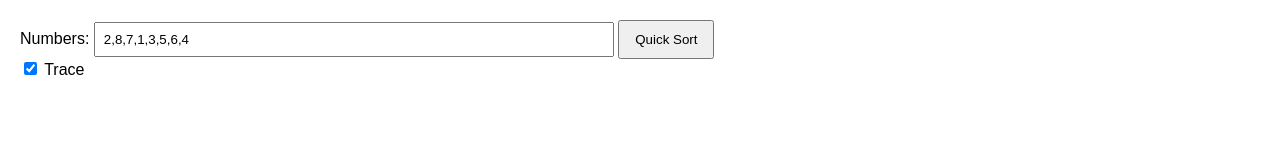
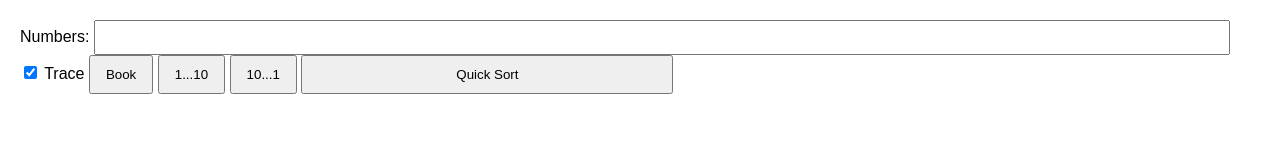
Before and after one commit to ray630410/homework, a plain HTML site: page quicksort.html in a window 1280 px wide. Drawn offline with Linux system fonts and the light colour scheme.

Commit message:
Add files via upload

```diff
--- a/quicksort.html
+++ b/quicksort.html
@@ -11,8 +11,7 @@
         }
 
         input[type="text"] {
-            width: 100%;
-            max-width: 500px; /* Adjust based on preference */
+            width: 90%;
             padding: 8px;
         }
 
@@ -44,9 +43,13 @@
     </style>
 </head>
 <body>
-    Numbers: <input type="text" id="str" size="200" value="2,8,7,1,3,5,6,4">
-    <button onclick="quickSortInit()">Quick Sort</button><br>
-    <input type="checkbox" id="trace" checked> <label for="trace">Trace</label>
+    Numbers: <input type="text" id="str" size="200" value=""><br>
+    <input type="checkbox" id="trace" checked> <label for="trace">Trace
+	<button onclick="str.value='2,8,7,1,3,5,6,4'">Book</button>
+	<button onclick="str.value='1,2,3,4,5,6,7,8,9,10'">1...10</button>
+	<button onclick="str.value='10,9,8,7,6,5,4,3,2,1'">10...1</button>
+	<button style="width:30%" onclick="quickSortInit()">Quick Sort</button>
+	</label>
     <div id="output"></div>
 
     <script>
```
